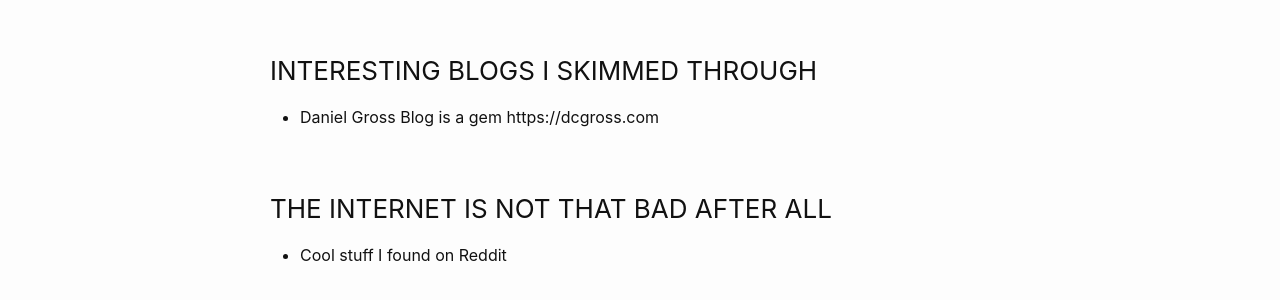
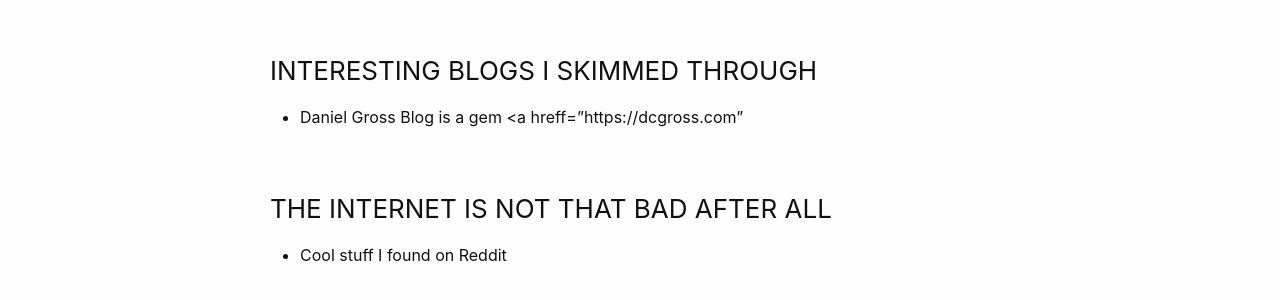
Before and after one commit to KariukiBrian/kariukibrian.github.io, a Jekyll site: the page built from History.markdown, in a window 1280 px wide. Shown: the part 707-1007 px from the top of the page. Built offline with Jekyll 4.4.1, drawn with Linux system fonts in a browser that asks for light colours; our own code applies the rules of GitHub Pages for plain Markdown files.

Commit message:
Update History.markdown

```diff
--- a/History.markdown
+++ b/History.markdown
@@ -18,7 +18,7 @@
 
 ### INTERESTING BLOGS I SKIMMED THROUGH
 
-  * Daniel Gross Blog is a gem https://dcgross.com
+  * Daniel Gross Blog is a gem <a hreff="https://dcgross.com"<a/>
 
 ### THE INTERNET IS NOT THAT BAD AFTER ALL
 
```
